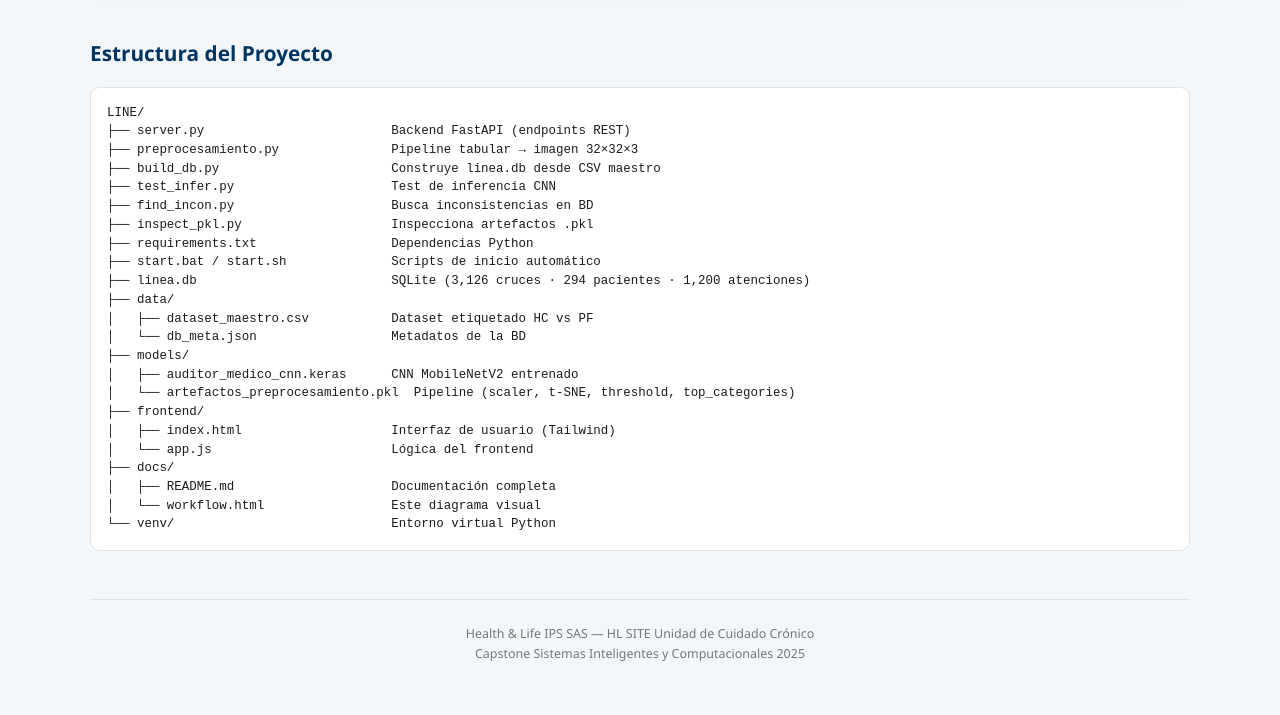
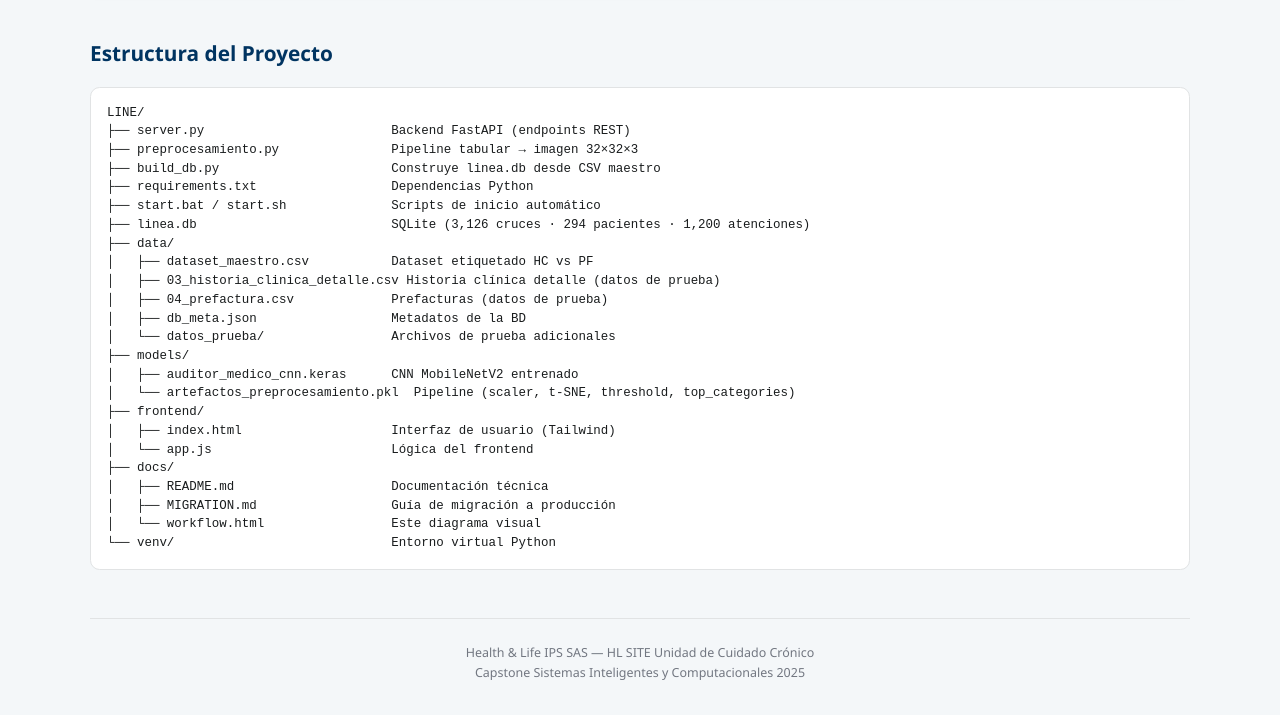
Before and after one commit to jaoliverosm/LINE, a plain HTML site: page docs/workflow.html in a window 1280 px wide. Shown: the part 3954-4669 px from the top of the page. Drawn offline with Linux system fonts and the light colour scheme.

Commit message:
Actualizar documentación con nuevos archivos CSV de prueba
- Agregar 03_historia_clinica_detalle.csv a estructura del proyecto
- Agregar 04_prefactura.csv a estructura del proyecto
- Actualizar docs/README.md con estructura actualizada
- Actualizar docs/workflow.html con estructura actualizada
- Limpiar archivos obsoletos de la documentación

```diff
--- a/docs/workflow.html
+++ b/docs/workflow.html
@@ -655,15 +655,15 @@ LINE/
 ├── server.py                         Backend FastAPI (endpoints REST)
 ├── preprocesamiento.py               Pipeline tabular → imagen 32×32×3
 ├── build_db.py                       Construye linea.db desde CSV maestro
-├── test_infer.py                     Test de inferencia CNN
-├── find_incon.py                     Busca inconsistencias en BD
-├── inspect_pkl.py                    Inspecciona artefactos .pkl
 ├── requirements.txt                  Dependencias Python
 ├── start.bat / start.sh              Scripts de inicio automático
 ├── linea.db                          SQLite (3,126 cruces · 294 pacientes · 1,200 atenciones)
 ├── data/
 │   ├── dataset_maestro.csv           Dataset etiquetado HC vs PF
-│   └── db_meta.json                  Metadatos de la BD
+│   ├── 03_historia_clinica_detalle.csv Historia clínica detalle (datos de prueba)
+│   ├── 04_prefactura.csv             Prefacturas (datos de prueba)
+│   ├── db_meta.json                  Metadatos de la BD
+│   └── datos_prueba/                 Archivos de prueba adicionales
 ├── models/
 │   ├── auditor_medico_cnn.keras      CNN MobileNetV2 entrenado
 │   └── artefactos_preprocesamiento.pkl  Pipeline (scaler, t-SNE, threshold, top_categories)
@@ -671,7 +671,8 @@ LINE/
 │   ├── index.html                    Interfaz de usuario (Tailwind)
 │   └── app.js                        Lógica del frontend
 ├── docs/
-│   ├── README.md                     Documentación completa
+│   ├── README.md                     Documentación técnica
+│   ├── MIGRATION.md                  Guía de migración a producción
 │   └── workflow.html                 Este diagrama visual
 └── venv/                             Entorno virtual Python
 </pre>
```
Also changed, not shown: 1 other file.
